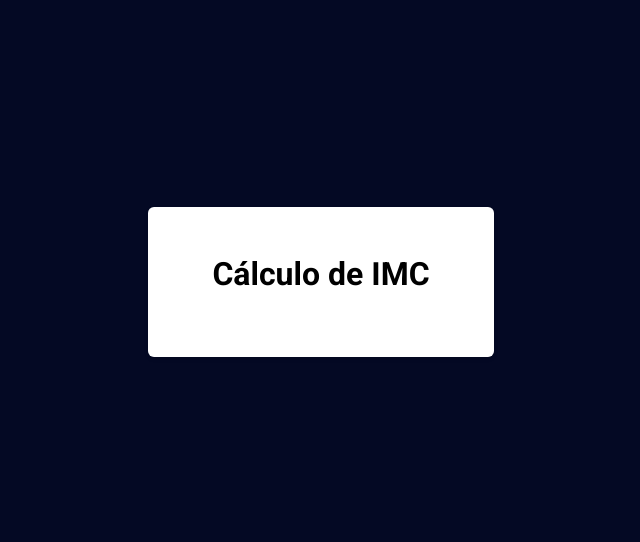
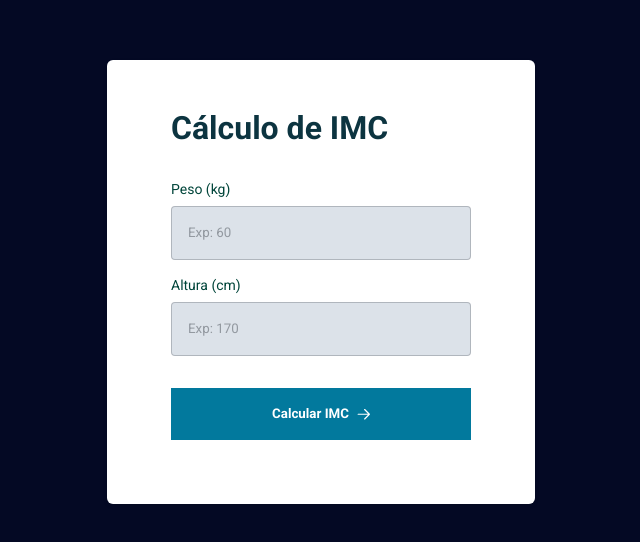
Before and after one commit to saulocatunda/Explorer, a plain HTML site: page stage5/project-imc/index.html in a window 1280 px wide. Shown: the part 118-660 px from the top of the page, without its empty margins (319-959 px from the left). Drawn offline with Linux system fonts and the light colour scheme.

Commit message:
project-imc-htmlFinished

```diff
--- a/stage5/project-imc/index.html
+++ b/stage5/project-imc/index.html
@@ -21,8 +21,21 @@
   <body>
     <div class="container">
       <main class="card">
-        <form action="">
+        <form>
           <h1 class="title">Cálculo de IMC</h1>
+          <div class="input-wrapper">
+            <label for="weight">Peso (kg)</label>
+            <input id="weight" type="text" placeholder="Exp: 60" />
+          </div>
+
+          <div class="input-wrapper">
+            <label for="height">Altura (cm)</label>
+            <input id="height" type="text" placeholder="Exp: 170"/>
+          </div>
+          <button type="submit">
+            Calcular IMC
+            <img src="assets/arrow.svg" alt="Seta para direita" />
+          </button>
         </form>
       </main>
     </div>
--- a/stage5/project-imc/style.css
+++ b/stage5/project-imc/style.css
@@ -11,10 +11,12 @@
   --tt-label: #00453a;
   --tt-input: #212529;
   --ot-input: #02799d;
+  --bg-input: #dce2e9;
   --bd-input: rgba(73, 80, 87, 0.3);
   --tt-placeholder: rgba(73, 80, 87, 0.5);
   --tt-button: white;
   --bg-button: #02799d;
+  --bg-button-hover: #006483;
   --bg-error: #f03e3e;
   --tt-error: white;
 }
@@ -22,7 +24,13 @@
 body {
   font-size: 1.6rem;
   background-color: #040924;
+}
+
+body,
+input,
+button {
   font-family: 'Roboto', sans-serif;
+  line-height: 2rem;
 }
 
 .container {
@@ -39,3 +47,70 @@ body {
   box-shadow: 0 0.2rem 0.4rem rgba(0, 0, 0, 0.1);
   border-radius: 0.6rem;
 }
+
+.title {
+  font-size: 3.2rem;
+  line-height: 4rem;
+  color: var(--tt-heading);
+}
+
+form {
+  width: 30rem;
+}
+
+form h1 {
+  margin-bottom: 3.2rem;
+}
+
+form label {
+  font-size: 1.4rem;
+  line-height: 1.8rem;
+  color: var(--tt-label);
+  margin-bottom: 0.8rem;
+  display: block;
+}
+
+form input {
+  width: 100%;
+  border: 1px solid var(--bd-input);
+  background: var(--bg-input);
+  padding: 1.6rem;
+  border-radius: 0.4rem;
+}
+
+form input:focus {
+  outline: 1px solid var(--ot-input);
+}
+
+form input::placeholder {
+  color: var(--tt-placeholder);
+}
+
+/*Vai aplicar o margintop apenas no input-wrapper que tem anteriormente um input=wrapper*/
+.input-wrapper + .input-wrapper {
+  margin-top: 1.6rem;
+}
+
+button {
+  margin-top: 3.2rem;
+  padding: 1.6rem;
+  width: 100%;
+
+  border: none;
+  background-color: var(--bg-button);
+  color: var(--tt-button);
+
+  display: flex;
+  align-items: center;
+  justify-content: center;
+  gap: 0.8rem;
+
+  font-weight: bold;
+
+  cursor: pointer;
+  transition: background .3s;
+}
+
+button:hover {
+  background: var(--bg-button-hover);
+}
```
Also changed, not shown: stage5/project-imc/assets/arrow.svg (added).
